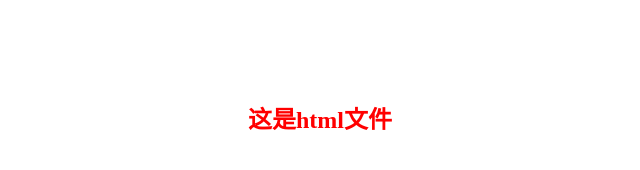
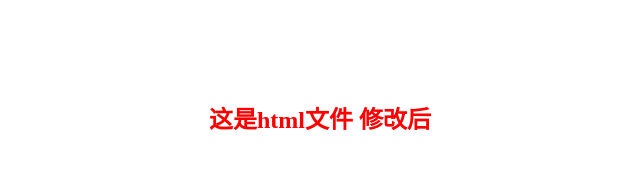
Before and after one commit to luoanhua/git.com, a plain HTML site: page index.html in a window 1280 px wide. Shown: the whole page, without its empty margins (320-960 px from the left). Drawn offline with Linux system fonts and the light colour scheme.

Commit message:
modify index.html

```diff
--- a/index.html
+++ b/index.html
@@ -7,6 +7,6 @@
 	<link rel="stylesheet" href="style.css">
 </head>
 <body>
-	<h2>这是html文件</h2>
+	<h2>这是html文件 修改后</h2>
 </body>
 </html>
```
